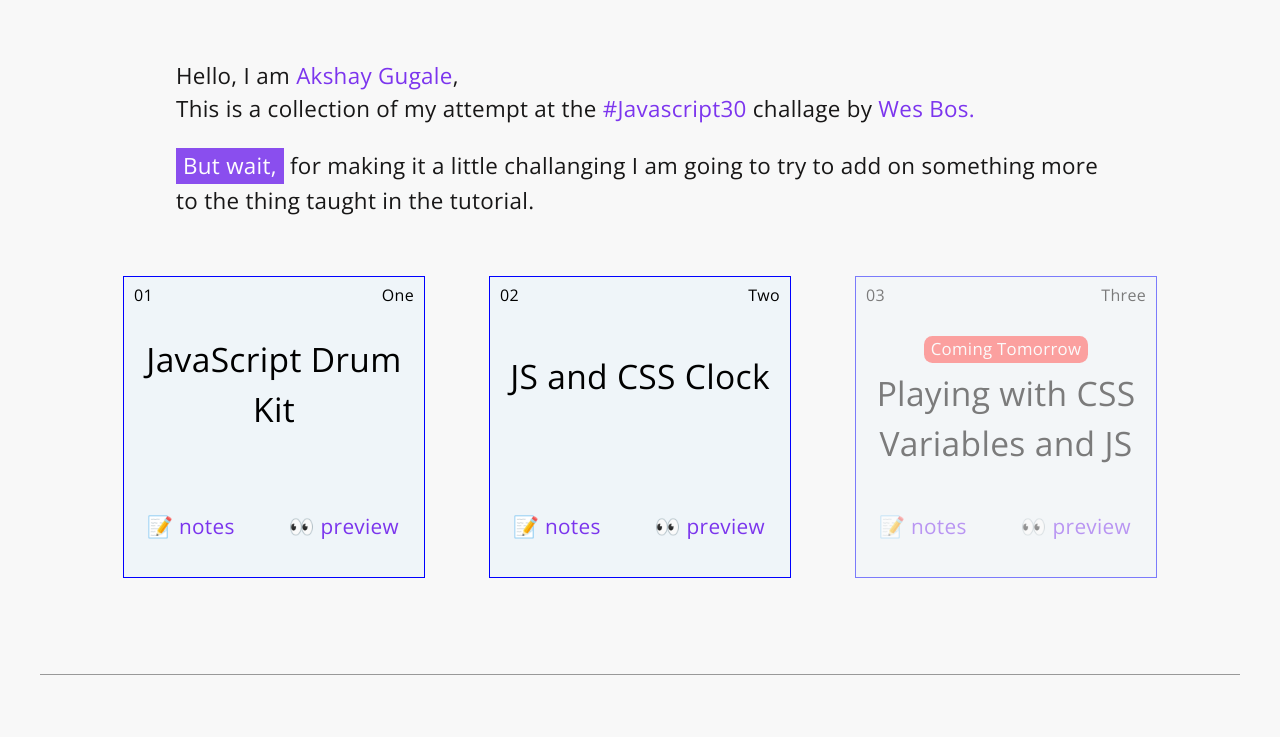
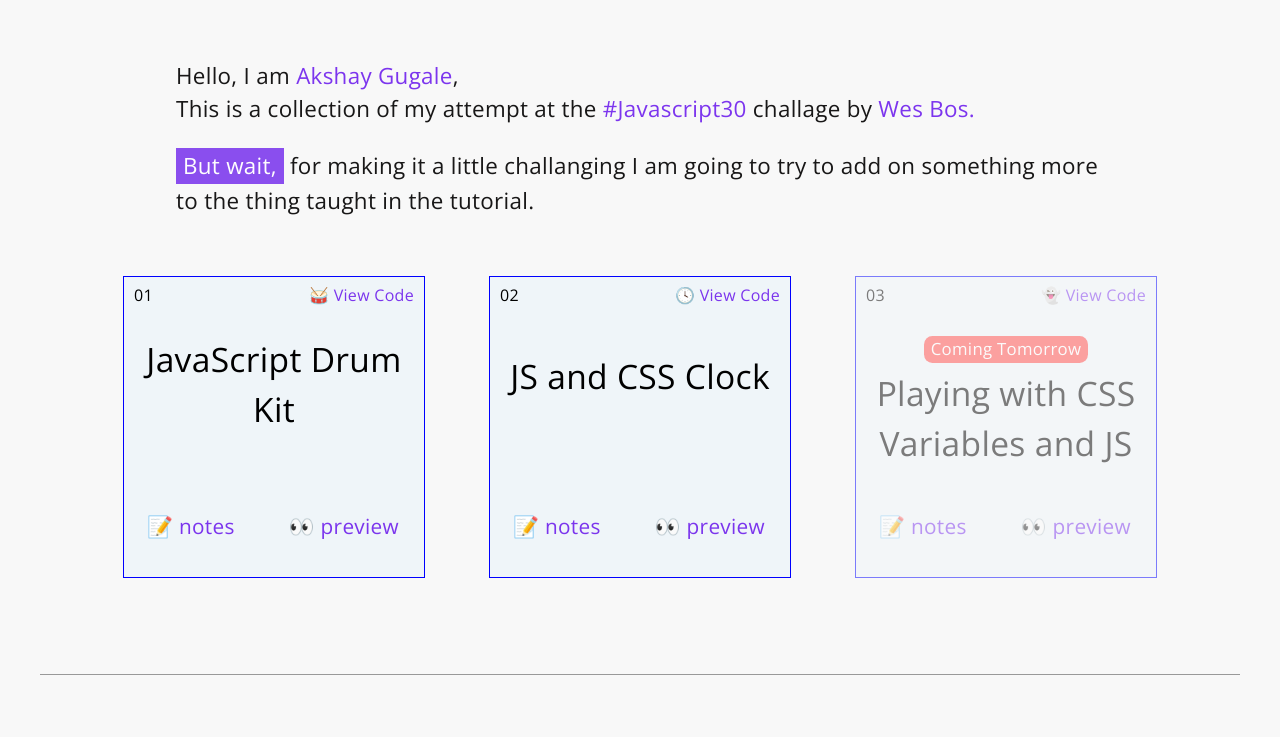
Before and after one commit to akigugale/akigugale.github.io, a plain HTML site: page JS30/index.html in a window 1280 px wide. Shown: the top 737 px of the page. Drawn offline with nearby package versions, Linux system fonts and the light colour scheme.

Commit message:
Added view code option on the homescreen in cards.

```diff
--- a/JS30/index.html
+++ b/JS30/index.html
@@ -35,7 +35,7 @@
 			<div class="card">
 				<div class="numbering">
 					<span class="numeric">01</span>
-					<span class="wording">One</span>
+					<a href="https://github.com/akigugale/akigugale.github.io/tree/master/JS30/day01"><span class="wording">🥁 View Code</span></a>
 				</div>
 				<div class="title">
 					<h2>JavaScript Drum Kit</h2>
@@ -56,7 +56,7 @@
             <div class="card">
 				<div class="numbering">
 					<span class="numeric">02</span>
-					<span class="wording">Two</span>
+					<a href="https://github.com/akigugale/akigugale.github.io/tree/master/JS30/day02"><span class="wording">🕓 View Code</span></a>
 				</div>
 				<div class="title">
 					<h2>JS and CSS Clock</h2>
@@ -78,7 +78,7 @@
 			<div class="card disable">
 				<div class="numbering">
 					<span class="numeric">03</span>
-					<span class="wording">Three</span>
+					<a href="https://github.com/akigugale/akigugale.github.io/tree/master/JS30/day03"><span class="wording">👻 View Code</span></a>
 				</div>
 				<div class="title">
 					<h2>
--- a/JS30/style.css
+++ b/JS30/style.css
@@ -104,6 +104,11 @@ footer {
     height: 36px;
     padding-left: 10px;
     padding-right: 10px;
+}
+
+.numbering a {
+    text-decoration: none;
+    color: #7b35ed;
 }
 
 .title {
```
